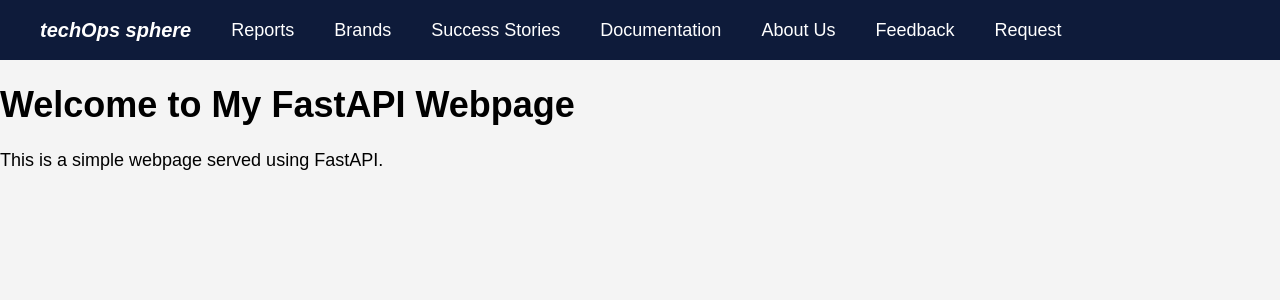
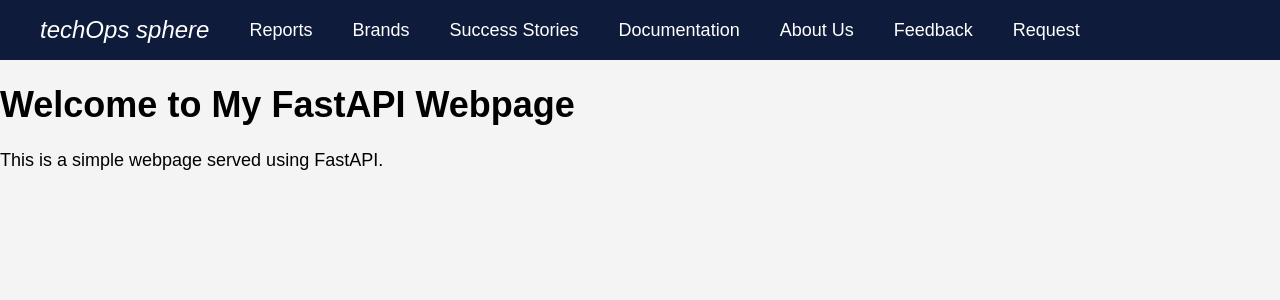
Before and after one commit to harshalraut23/topspheredev, a FastAPI app: page / in a window 1280 px wide. Shown: the top 300 px of the page. Run offline with FastAPI, Linux system fonts and the light colour scheme.

Commit message:
changes made to menu bar

```diff
--- a/static/styles.css
+++ b/static/styles.css
@@ -60,6 +60,21 @@ body {
     color: white;
 }
 
+/* Prevent hover effect for the "no-hover" class and style it */
+.navbar a.no-hover {
+    font-style: italic; /* Make the text italic */
+    font-size: 24px;    /* Change the font size to 24px */
+}
+
+.navbar a.no-hover:hover {
+    background-color: transparent; /* Ensure background doesn't change */
+    color: white; /* Ensure text color doesn't change */
+}
+
+.navbar a.no-hover:hover::before {
+    width: 0; /* Prevent the line from appearing */
+}
+
 .dropdown {
     position: relative;
 }
--- a/templates/index.html
+++ b/templates/index.html
@@ -9,7 +9,7 @@
 </head>
 <body>
     <div class="navbar">
-        <a href="/" class="active">techOps sphere</a>
+        <a href="/" class="no-hover">techOps sphere</a>
         <div class="dropdown">
             <a href="#reports" class="dropbtn" id="reportButton">Reports</a>
             <div class="dropdown-content" id="dropdown-content">
```
